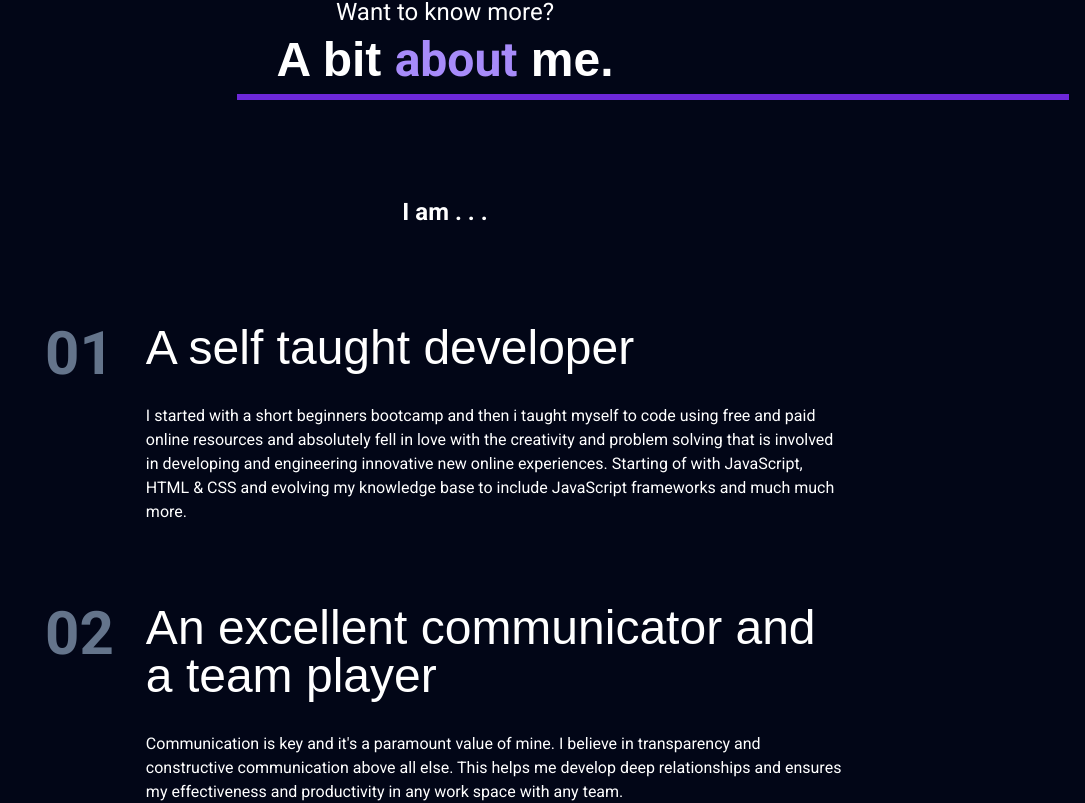
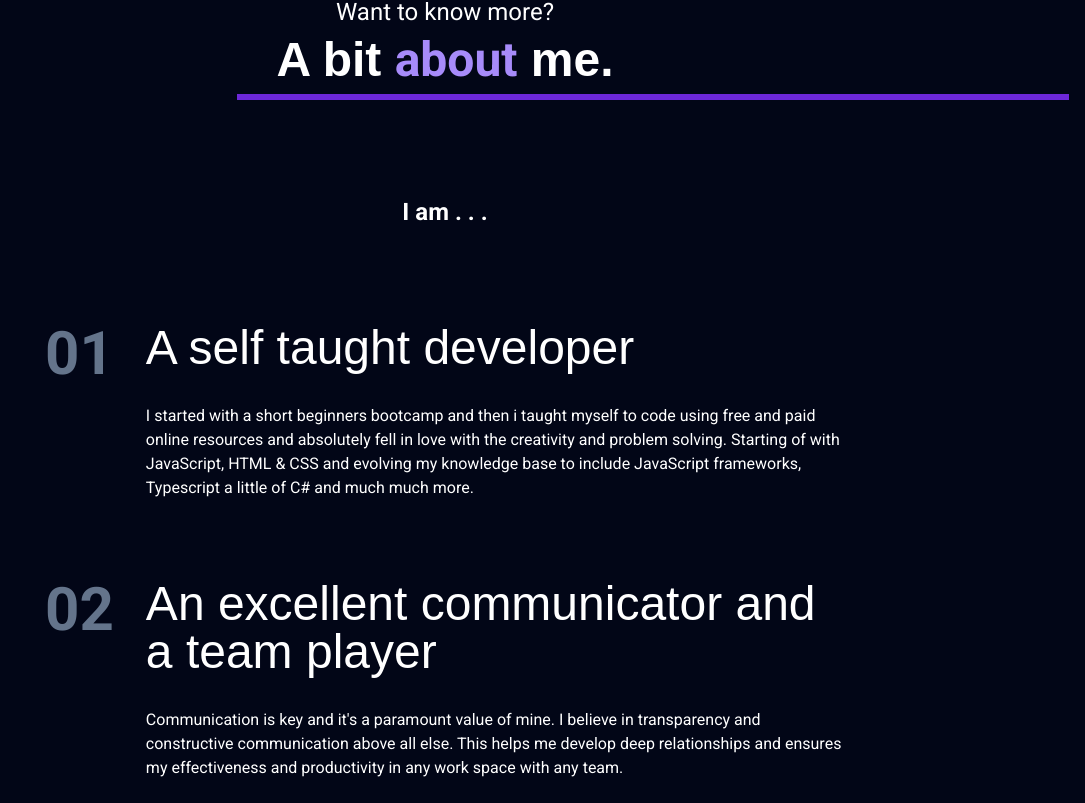
Before and after one commit to evilimas/Portfolio, a SvelteKit app: page / in a window 1280 px wide. Shown: the part 1994-2797 px from the top of the page, without its empty margins (195-1280 px from the left). Built offline with nearby package versions, Linux system fonts and the light colour scheme.

Commit message:
small update

```diff
--- a/src/components/Main.svelte
+++ b/src/components/Main.svelte
@@ -12,7 +12,7 @@
     ]
 
     let benefits = [
-        {name: 'A self taught developer', description: 'I started with a short beginners bootcamp and then i taught myself to code using free and paid online resources and absolutely fell in love with the creativity and problem solving that is involved in developing and engineering innovative new online experiences. Starting of with JavaScript, HTML & CSS and evolving my knowledge base to include JavaScript frameworks and much much more.'},
+        {name: 'A self taught developer', description: 'I started with a short beginners bootcamp and then i taught myself to code using free and paid online resources and absolutely fell in love with the creativity and problem solving. Starting of with JavaScript, HTML & CSS and evolving my knowledge base to include JavaScript frameworks, Typescript a little of C# and much much more.'},
 
         {name: 'An excellent communicator and a team player', description: "Communication is key and it's a paramount value of mine. I believe in transparency and constructive communication above all else. This helps me develop deep relationships and ensures my effectiveness and productivity in any work space with any team."},
 
@@ -28,7 +28,7 @@
                 <span class="poppins text-violet-400">Developer</span>
             </h2>
             <p class="text-base sm:text-lg md:text-xl">
-                My <span class="text-violet-400">favorite tech</span> includes: JavaScript, Vue, React, Sass, Tailwind & Firebase
+                My <span class="text-violet-400">favorite tech</span> includes: TypeScript, Vue, React, Sass, Tailwind and Svelte
             </p>
             <a href="https://www.linkedin.com/in/front-end-developer-egidijus-vilimas/"
             target="_blank"
@@ -39,7 +39,7 @@
             </a>
         </div>
         <div class="relative shadow-2xl grid place-items-center">
-            <img src={"images/profile5.png"} alt="Profile image" class="object-cover z-[2] max-h-[70vh] "/>
+            <img src={"images/profile5.png"} alt="Profile" class="object-cover z-[2] max-h-[70vh] "/>
         </div>
     </section>
 
```
